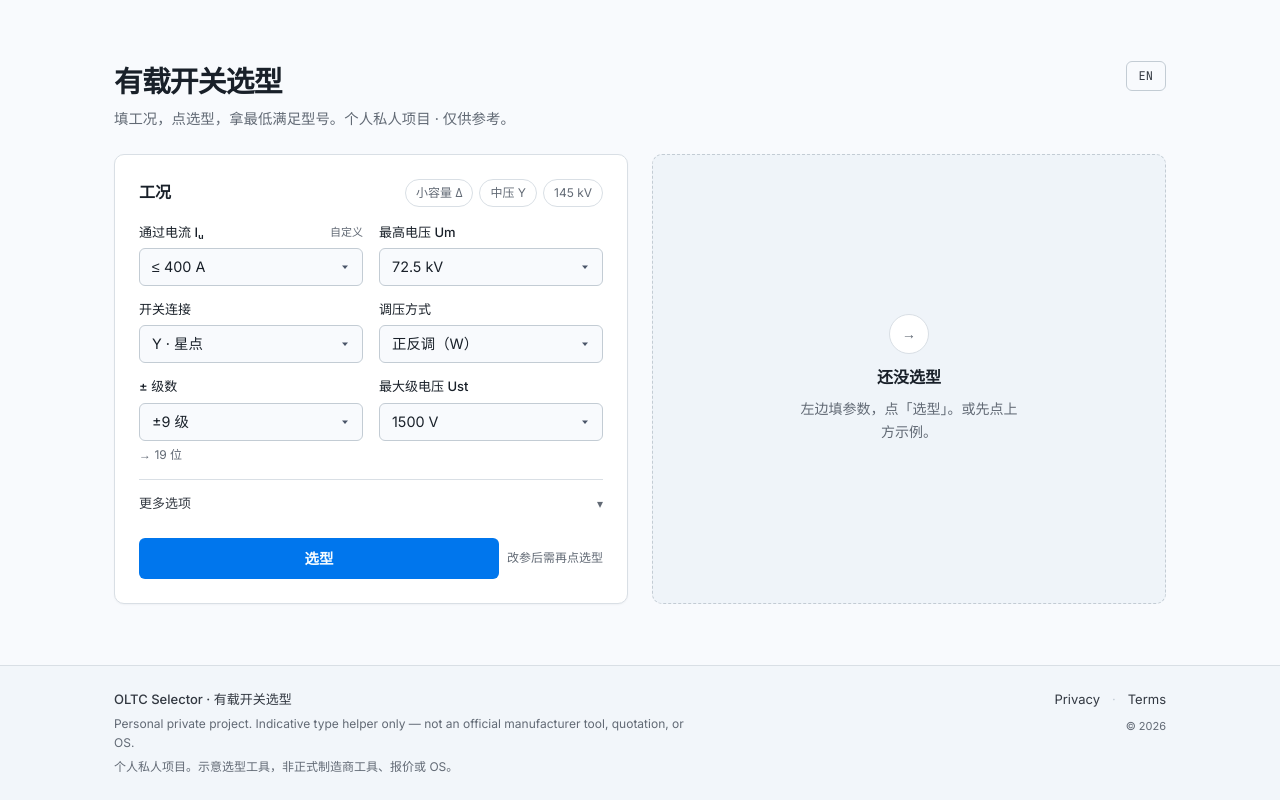
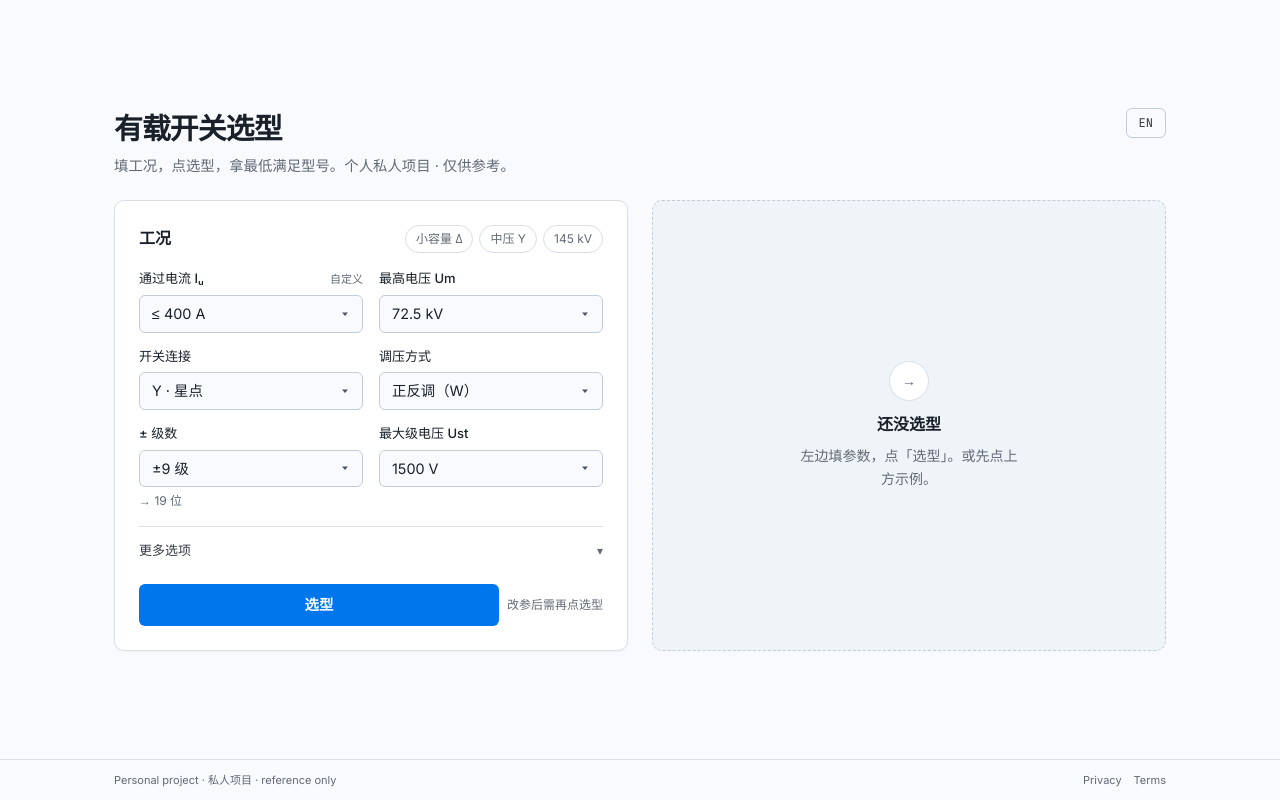
Before and after one commit to erict16/oltc-selector, a Next.js app: page / in a window 1280 px wide. Built offline with nearby package versions, Linux system fonts and the light colour scheme.

Commit message:
ui: slim footer to one quiet line

```diff
--- a/components/SiteFooter.tsx
+++ b/components/SiteFooter.tsx
@@ -1,49 +1,23 @@
 import Link from "next/link";
 
 export function SiteFooter() {
-  const year = new Date().getFullYear();
   return (
-    <footer className="mt-auto border-t border-[var(--color-rule)] bg-[var(--color-soft)]/60">
-      <div className="mx-auto w-full max-w-[1100px] px-4 py-6 sm:px-6">
-        <div className="flex flex-col items-center gap-3 text-center sm:flex-row sm:items-start sm:justify-between sm:text-left">
-          <div className="min-w-0 space-y-1">
-            <p className="text-[0.8125rem] font-medium text-[var(--color-ink-2)]">
-              OLTC Selector · 有载开关选型
+    <footer className="mt-auto border-t border-[var(--color-rule)]">
+      <div className="mx-auto flex w-full max-w-[1100px] flex-wrap items-center justify-between gap-x-4 gap-y-1 px-4 py-3 sm:px-6">
+        <p className="text-[0.6875rem] text-[var(--color-muted)]">
+          Personal project · 私人项目 · reference only
         </p>
-            <p className="max-w-[36rem] text-[0.75rem] leading-relaxed text-[var(--color-muted)]">
-              Personal private project. Indicative type helper only — not an
-              official manufacturer tool, quotation, or OS.
-            </p>
-            <p className="max-w-[36rem] text-[0.75rem] leading-relaxed text-[var(--color-muted)]">
-              个人私人项目。示意选型工具，非正式制造商工具、报价或 OS。
-            </p>
-          </div>
-          <div className="flex shrink-0 flex-col items-center gap-2 sm:items-end">
         <nav
-              className="flex items-center gap-3 text-[0.8125rem] text-[var(--color-ink-2)]"
+          className="flex items-center gap-3 text-[0.6875rem] text-[var(--color-muted)]"
           aria-label="Legal"
         >
-              <Link
-                href="/privacy/"
-                className="transition-colors hover:text-[var(--color-accent)]"
-              >
+          <Link href="/privacy/" className="hover:text-[var(--color-ink-2)]">
             Privacy
           </Link>
-              <span className="text-[var(--color-rule-2)]" aria-hidden>
-                ·
-              </span>
-              <Link
-                href="/terms/"
-                className="transition-colors hover:text-[var(--color-accent)]"
-              >
+          <Link href="/terms/" className="hover:text-[var(--color-ink-2)]">
             Terms
           </Link>
         </nav>
-            <p className="text-[0.6875rem] text-[var(--color-muted)]">
-              © {year}
-            </p>
-          </div>
-        </div>
       </div>
     </footer>
   );
```
Lines whose indentation alone changed are shown as unchanged.
